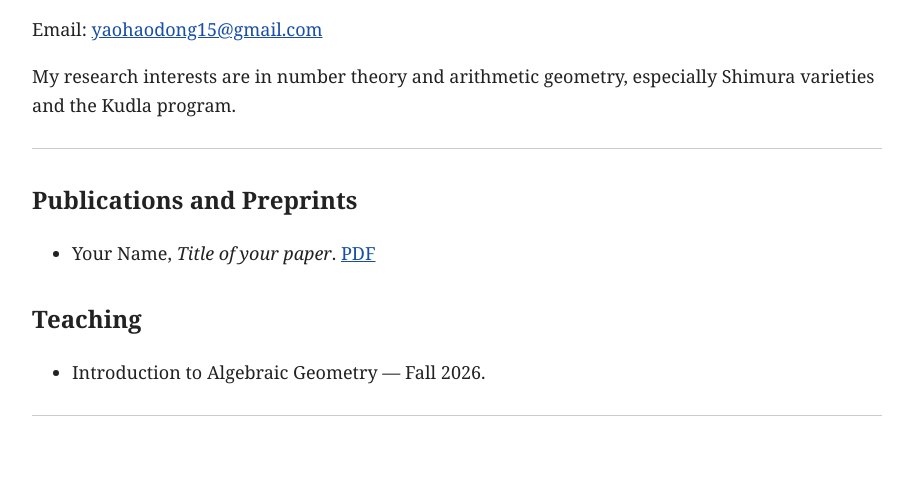
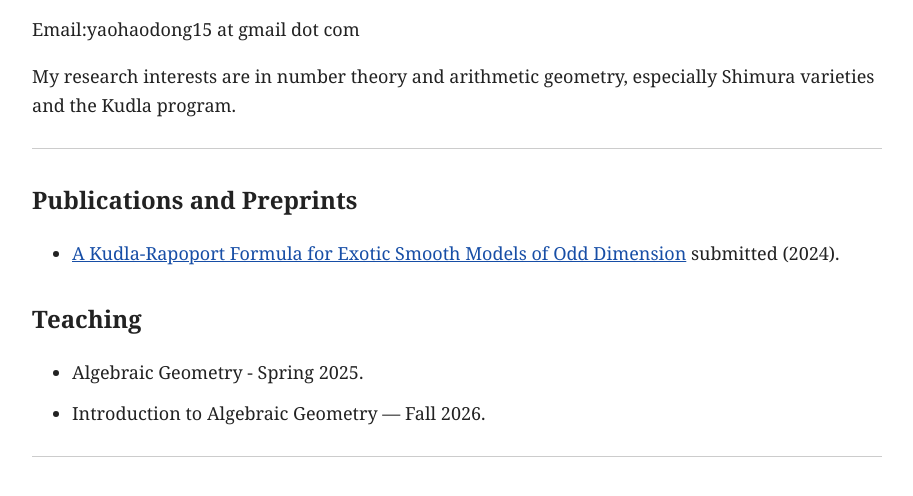
Before and after one commit to yaohaodong/yaohaodong.github.io, a plain HTML site: page index.html in a window 1280 px wide. Shown: the part 186-682 px from the top of the page, without its empty margins (183-1096 px from the left). Drawn offline with Linux system fonts and the light colour scheme.

Commit message:
Update index.html

```diff
--- a/index.html
+++ b/index.html
@@ -37,8 +37,7 @@
   </p>
 
   <p>
-    Email:
-    <a href="mailto:yaohaodong15@gmail.com">yaohaodong15@gmail.com</a>
+    Email:yaohaodong15 at gmail dot com
   </p>
 
   <p>
@@ -50,15 +49,13 @@
 
   <h2>Publications and Preprints</h2>
   <ul>
-    <li>
-      Your Name,
-      <em>Title of your paper</em>.
-      <a href="paper.pdf">PDF</a>
-    </li>
+    <li><a href="https://arxiv.org/abs/2404.14431">A Kudla-Rapoport Formula for Exotic Smooth Models of Odd Dimension</a> submitted (2024).</li>
+
   </ul>
 
   <h2>Teaching</h2>
   <ul>
+    <li>Algebraic Geometry - Spring 2025.</li>
     <li>Introduction to Algebraic Geometry — Fall 2026.</li>
   </ul>
 
```
